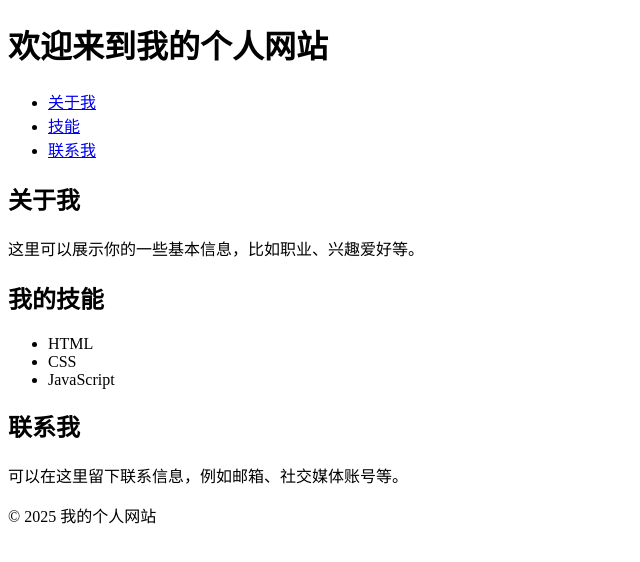
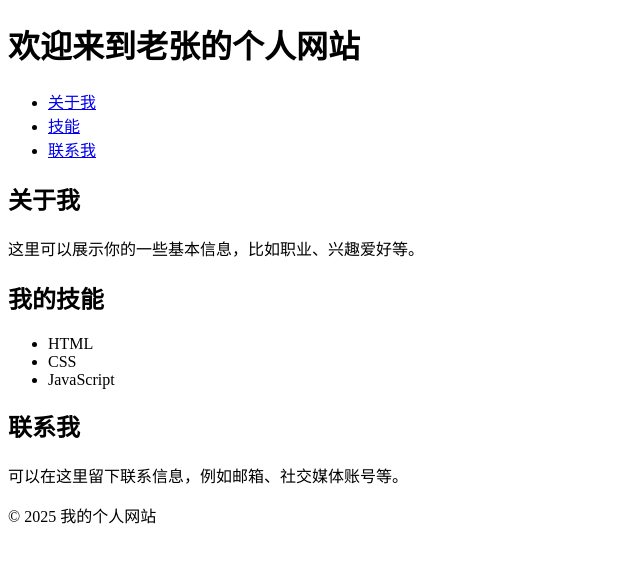
Before and after one commit to zhangjh929/zjh.github.io, a plain HTML site: page index.html in a window 1280 px wide. Shown: the whole page, without its empty margins (0-640 px from the left). Drawn offline with Linux system fonts and the light colour scheme.

Commit message:
Update index.html

```diff
--- a/index.html
+++ b/index.html
@@ -3,12 +3,12 @@
 <head>
   <meta charset="UTF-8">
   <meta name="viewport" content="width=device-width, initial-scale=1.0">
-  <title>我的个人网站</title>
+  <title>老张的个人网站</title>
   <link rel="stylesheet" href="styles.css">
 </head>
 <body>
   <header>
-    <h1>欢迎来到我的个人网站</h1>
+    <h1>欢迎来到老张的个人网站</h1>
     <nav>
       <ul>
         <li><a href="#about"><a href="aboutme.html" class="button">关于我</a></li>
```
